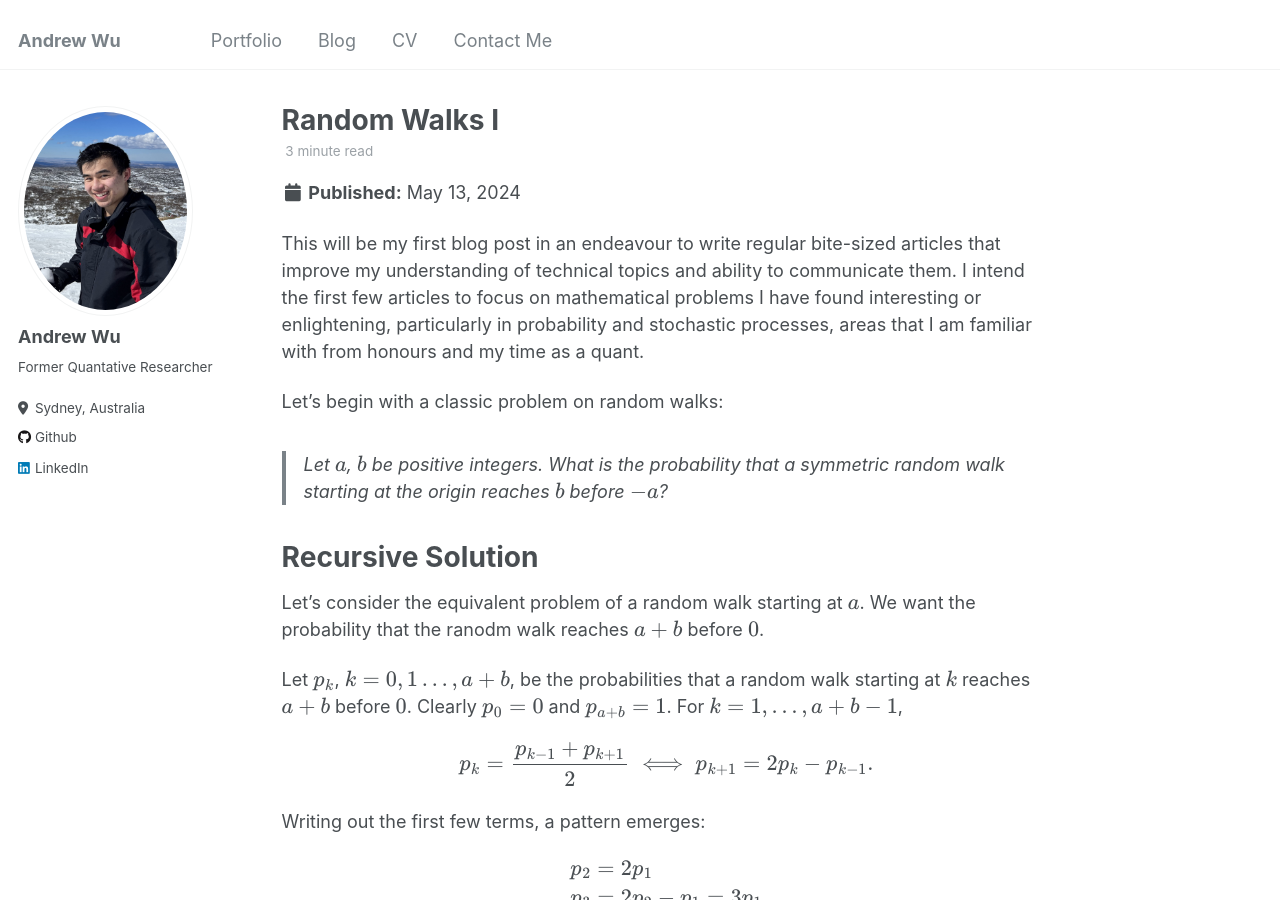
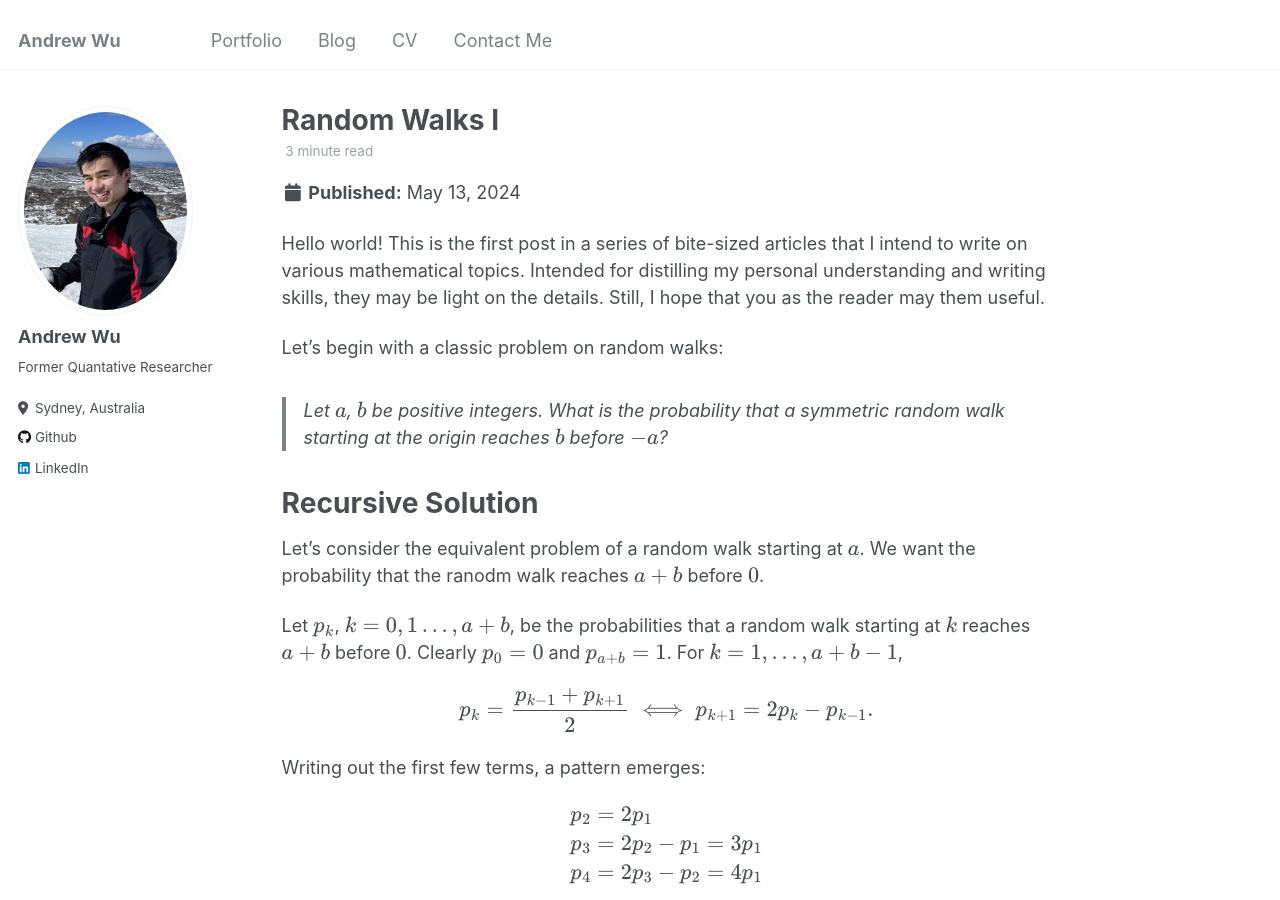
Before and after one commit to BrownianNotion/BrownianNotion.github.io, a Jekyll site: the page built from _posts/2024-05-13-blog-post-1.md, in a window 1280 px wide and 900 px high. Built offline with Jekyll 4.4.1, drawn with Linux system fonts in a browser that asks for light colours; some of the changed text lies outside the part shown.

Commit message:
First post edits

```diff
--- a/_posts/2024-05-13-blog-post-1.md
+++ b/_posts/2024-05-13-blog-post-1.md
@@ -7,7 +7,7 @@ tags:
   - maths
 ---
 
-This will be my first blog post in an endeavour to write regular bite-sized articles that improve my understanding of technical topics and ability to communicate them. I intend the first few articles to focus on mathematical problems I have found interesting or enlightening, particularly in probability and stochastic processes, areas that I am familiar with from honours and my time as a quant.
+Hello world! This is the first post in a series of bite-sized articles that I intend to write on various mathematical topics. Intended for distilling my personal understanding and writing skills, they may be light on the details. Still, I hope that you as the reader may them useful.
 
 Let's begin with a classic problem on random walks:
 > Let \\(a\\), \\(b\\) be positive integers. What is the probability that a symmetric random walk starting at the origin reaches \\(b\\) before \\(-a\\)?
@@ -75,7 +75,7 @@ Let \\(E_{i}\\), \\(i=0,1,\ldots\\) be the event that \\(Z_{(a+b)i + 1}, Z_{(a+b
 
 $$
   \begin{align}
-    \\{\tau > (a+b)n \\} & \subseteq \cap_{i=0}^{n-1} E_{i}^{\complement} \\[1em]
+    \{\tau > (a+b)n \} & \subseteq \cap_{i=0}^{n-1} E_{i}^{\complement} \\[1em]
     \Pr(\tau > (a+b)n) &\leq \Pr\left(\cap_{i=0}^{n-1} E_{i}^{\complement} \right) \\[1em]
     & = \prod_{i=0}^{n-1} (1 - \Pr(E_i)) \quad E_i\text{ are independent}\\
     & = (1 - 2^{-(a+b)})^{n}
```
